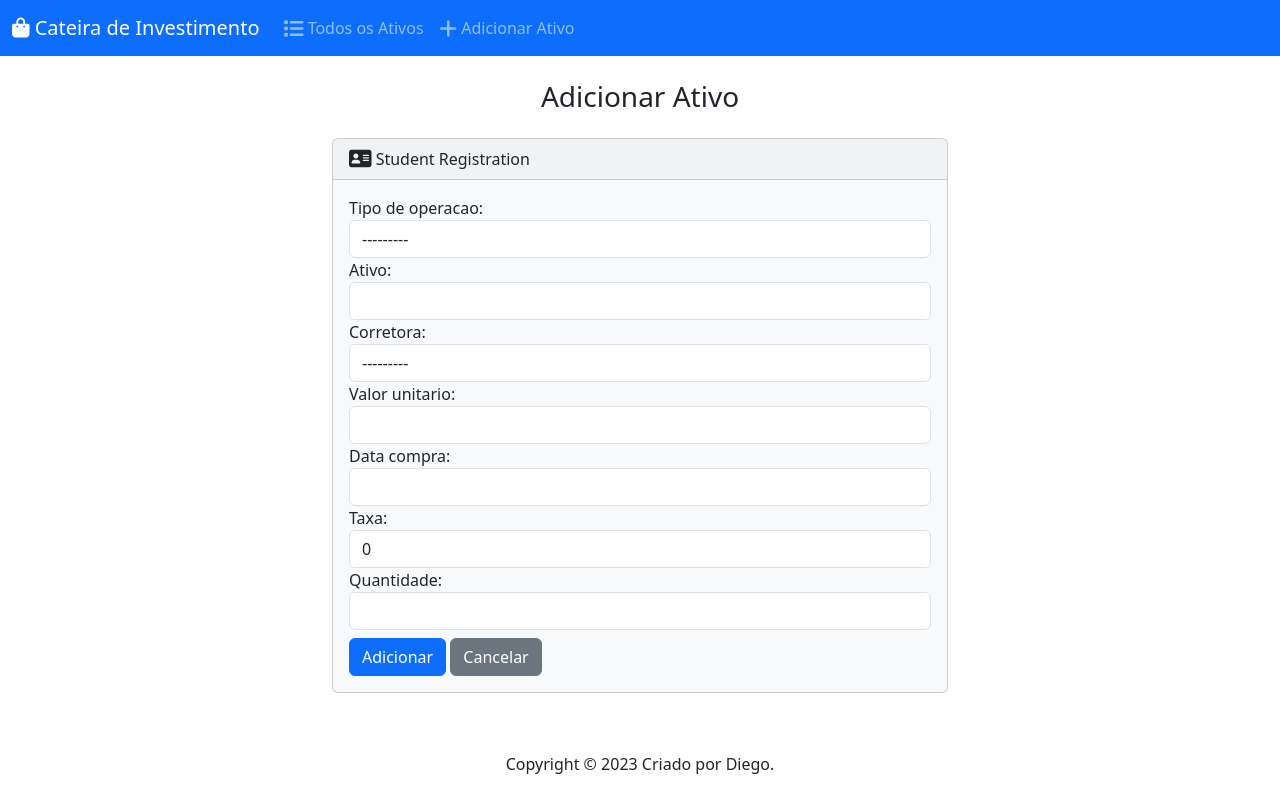
After one commit to odiegofarias/carteira, a Django app: page /add/ in a window 1280 px wide. The commit adds this page. Run offline with Django 4.2, Linux system fonts and the light colour scheme; data that the repository does not hold is empty; some libraries are stand-ins or nearby versions.

Commit message:
Criada página para adicionar ativos

```diff
--- /dev/null
+++ b/ativo/forms.py
@@ -0,0 +1,23 @@
+from .models import Ativo
+from django import forms
+
+
+OPERACAO_CHOICES = (
+    ('R', 'Retirada'),
+    ('A', 'Aporte')
+)
+
+
+class AtivoForm(forms.ModelForm):
+    class Meta:
+        model = Ativo
+        fields = ['tipo_de_operacao', 'ativo', 'corretora', 'valor_unitario', 'data_compra', 'taxa', 'quantidade']
+        widgets = {
+            'tipo_de_operacao': forms.Select(attrs={'class': 'form-control'}),
+            'ativo': forms.TextInput(attrs={'class': 'form-control'}),
+            'corretora': forms.Select(attrs={'class': 'form-control'}),
+            'valor_unitario': forms.NumberInput(attrs={'class': 'form-control'}),
+            'data_compra': forms.DateInput(attrs={'class': 'form-control'}),
+            'taxa': forms.NumberInput(attrs={'class': 'form-control'}),
+            'quantidade': forms.NumberInput(attrs={'class': 'form-control'}),
+        }
--- /dev/null
+++ b/ativo/templates/add.html
@@ -0,0 +1,31 @@
+{% extends 'base.html' %}
+
+{% block body %}
+
+<h3 class="text-center m-4">Adicionar Ativo</h3>
+{% if success %}
+  <div class="alert alert-success" role="alert">
+    O novo ativo foi adicionado com sucesso
+    <a href="{% url 'index' %}" class="alert-link">Ir para Página Inicial</a>
+  </div>
+{% else %}
+  <div class="row justify-content-center">
+    <div class="col-6">
+      <div class="card bg-light mb-3">
+        <div class="card-header">
+          <i class="fa-solid fa-address-card fa-lg"></i> Student Registration
+        </div>
+        <div class="card-body">
+          <form action="{% url 'add' %}" method="POST">
+            {% csrf_token %}
+            {{ form }}
+            <button type="submit" class="btn btn-primary mt-2">Adicionar</button>
+            <a href="{% url 'index' %}" class="btn btn-secondary mt-2">Cancelar</a>
+          </form>
+        </div>
+      </div>
+    </div>
+  </div>
+{% endif %}
+
+{% endblock body %}
--- a/ativo/templates/base.html
+++ b/ativo/templates/base.html
@@ -25,7 +25,7 @@
               </a>
             </li>
             <li class="nav-item">
-              <a class="nav-link" href="#">
+              <a class="nav-link" href="{% url 'add' %}">
                 <i class="fa-solid fa-plus fa-lg"></i> Adicionar Ativo
               </a>
             </li>
--- a/ativo/urls.py
+++ b/ativo/urls.py
@@ -5,4 +5,5 @@ from . import views
 urlpatterns = [
     path('', views.index, name='index'),
     path('<int:id>', views.ativo, name='ativo'),
+    path('add/', views.add, name='add'),
 ]
--- a/ativo/views.py
+++ b/ativo/views.py
@@ -1,5 +1,6 @@
 from django.shortcuts import render, redirect
 from .models import Ativo, Corretora
+from .forms import AtivoForm
 from django.db.models import Sum, F
 import requests
 import json
@@ -34,3 +35,9 @@ def index(request):
 def ativo(request, id):
 
     return redirect('index')
+
+
+def add(request):
+    form = AtivoForm
+
+    return render(request, 'add.html', {'form': form})
```
